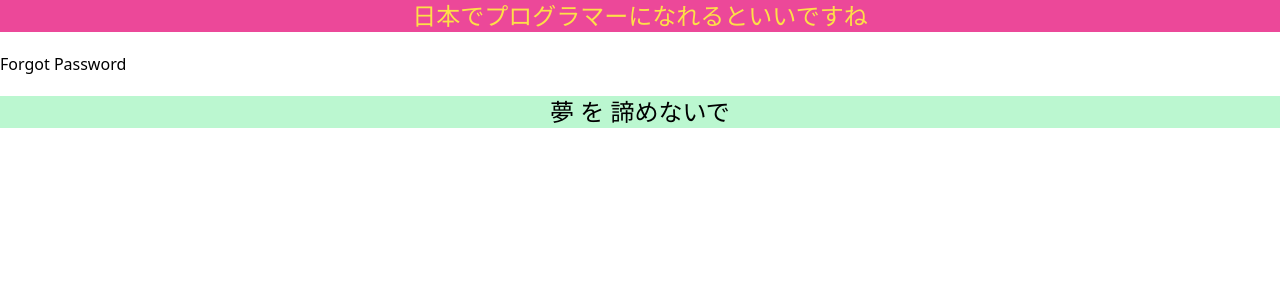
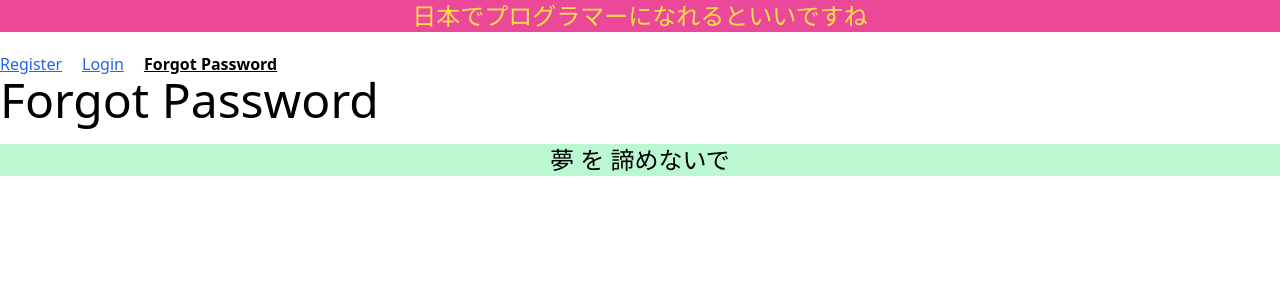
Before and after one commit to RaviAzzuraPutra/belajar-nextjs, a Next.js app: page /forgotpassword in a window 1280 px wide. Shown: the top 300 px of the page. Built offline with nearby package versions, Linux system fonts and the light colour scheme.

Commit message:
Active Links

```diff
--- a/src/app/(auth)/forgotpassword/page.tsx
+++ b/src/app/(auth)/(with-auth-layout)/forgotpassword/page.tsx
@@ -1,6 +1,6 @@
 export default function ForgotPassword() {
     return (
-        <h1>
+        <h1 className="text-5xl">
             Forgot Password
         </h1>
     )
--- a/src/app/(auth)/(with-auth-layout)/layout.tsx
+++ b/src/app/(auth)/(with-auth-layout)/layout.tsx
@@ -1,12 +1,30 @@
+"use client";
+import Link from "next/link"
+import { usePathname } from "next/navigation"
+
+const navlink = [
+    { name: "Register", href: "/register" },
+    { name: "Login", href: "/login" },
+    { name: "Forgot Password", href: "/forgotpassword" },
+]
+
 export default function AuthLayout({ children }: {
     children: React.ReactNode
 }) {
+    const pathname = usePathname();
     return (
         <div>
-            <h1 className="text-3xl bg-purple-200 text-red-700">
-                Inner Layout
-            </h1>
+            <div className="flex text-start gap-x-5 text-blue-600 underline">
+                {navlink.map((link) => {
+                    const isActive = pathname.startsWith(link.href)
+                    return (
+                        <Link href={link.href} key={link.name} className={isActive ? "font-bold text-black" : undefined}>
+                            {link.name}
+                        </Link>
+                    )
+                })}
+            </div>
             {children}
-        </div>
+        </div >
     )
 }
--- a/src/app/products/page.tsx
+++ b/src/app/products/page.tsx
@@ -13,7 +13,7 @@ export default function ProductList() {
                     <Link href="products/4">四 (し, shi / よん, yon)</Link>
                 </li>
                 <li>
-                    <Link href="products/5">五 (ご, go)</Link>
+                    <Link href="products/5" replace>五 (ご, go)</Link>
                 </li>
                 <li>
                     <Link href={`products/${productid}`}>{productid}</Link>
```
